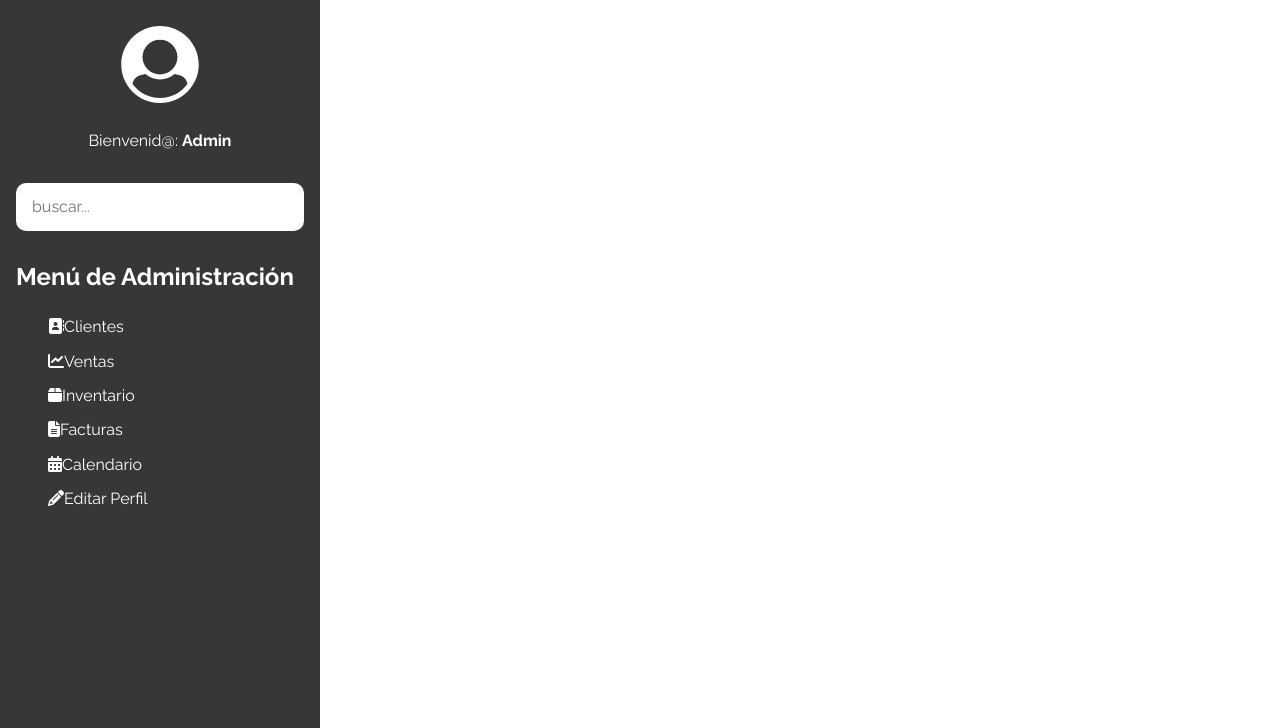
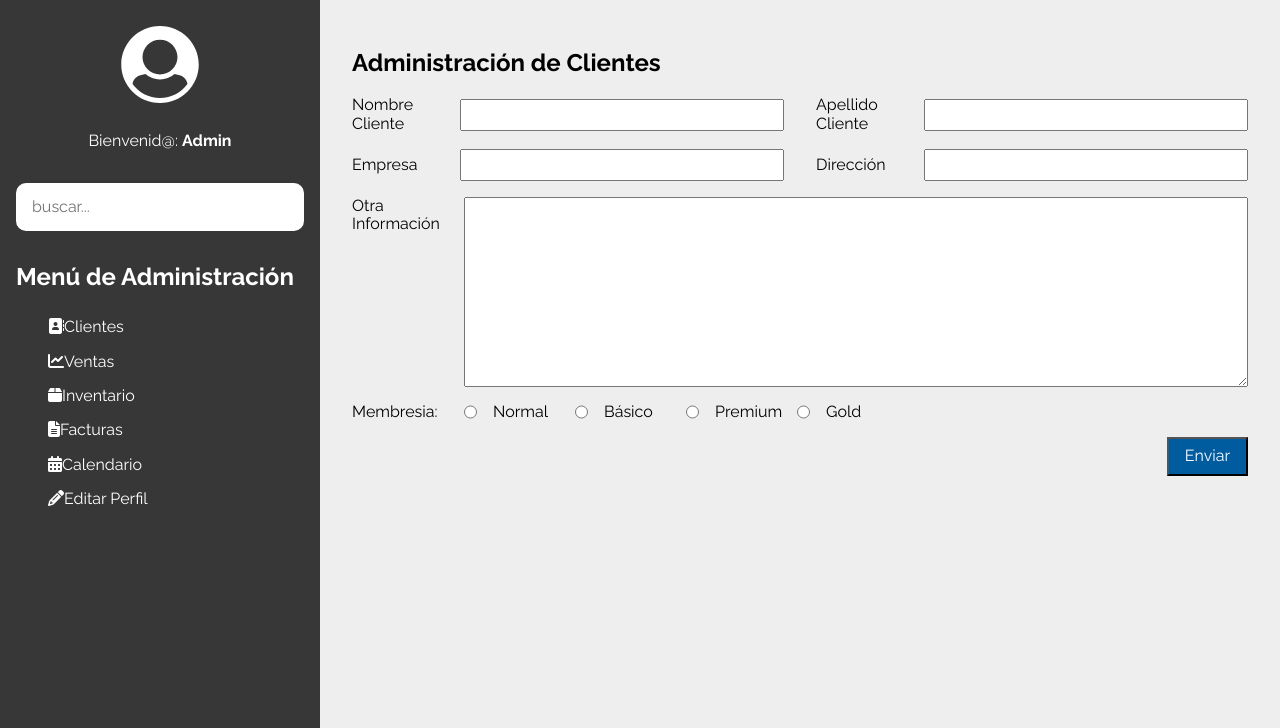
Before and after one commit to ZunoRick/CursoCSS_Grid_Flexbox, a website: page adminFlex-inicio/index.html in a window 1280 px wide. Shown: the part 72-800 px from the top of the page. Drawn offline with nearby package versions, Linux system fonts and the light colour scheme.

Commit message:
Finalizando proyecto de AdminFlex

```diff
--- a/adminFlex-inicio/index.html
+++ b/adminFlex-inicio/index.html
@@ -96,7 +96,55 @@
             </aside>
 
             <div class="contenido">
+                <h2 class="encabezado">Administración de Clientes</h2>
 
+                <form action="#" class="formulario">
+                    <div class="campo">
+                        <label for="nombre">Nombre Cliente</label>
+                        <input type="text" name="nombre" id="nombre">
+                    </div>
+
+                    <div class="campo">
+                        <label for="nombre">Apellido Cliente</label>
+                        <input type="text" name="nombre" id="nombre">
+                    </div>
+
+                    <div class="campo">
+                        <label for="nombre">Empresa</label>
+                        <input type="text" name="nombre" id="nombre">
+                    </div>
+
+                    <div class="campo">
+                        <label for="nombre">Dirección</label>
+                        <input type="text" name="nombre" id="nombre">
+                    </div>
+
+                    <div class="campo expandir">
+                        <label for="nombre">Otra Información</label>
+                        <textarea name="" id="" cols="30" rows="10"></textarea>
+                    </div>
+
+                    <div class="campo expandir">
+                        <label>Membresia:</label>
+                        <div class="opciones">
+                            <input type="radio" name="contact" id="normal" value="normal">
+                            <label for="normal">Normal</label>
+
+                            <input type="radio" name="contact" id="basico" value="basico">
+                            <label for="basico">Básico</label>
+
+                            <input type="radio" name="contact" id="premium" value="premium">
+                            <label for="premium">Premium</label>
+
+                            <input type="radio" name="contact" id="gold" value="gold">
+                            <label for="gold">Gold</label>
+                        </div>
+                    </div>
+
+                    <div class="campo enviar expandir">
+                        <input type="submit" class="boton" value="Enviar">
+                    </div>
+                </form>
             </div>
         </main>
     </div>
--- a/adminFlex-inicio/js/app.js
+++ b/adminFlex-inicio/js/app.js
@@ -1,6 +1,6 @@
 const menuIzquierdo = document.querySelector('.menu-izquierdo');
 
-menuIzquierdo.addEventListener('click', (e)  => {
+menuIzquierdo.addEventListener('click', (e) => {
      const claseMenu = e.target.classList;
 
      // Selecciona el contenedor
@@ -8,12 +8,12 @@ menuIzquierdo.addEventListener('click', (e)  => {
           flechaIzq = document.querySelector('.fa-arrow-left'),
           flechaDer = document.querySelector('.fa-arrow-right');
 
-       if(claseMenu.contains('fa-arrow-left') ) {
+     if (claseMenu.contains('fa-arrow-left')) {
           // cerrar el menú lateral
           contenedor.classList.add('no-menu');
           e.target.style.display = 'none';
           flechaDer.style.display = 'block';
-       } else if( claseMenu.contains('fa-arrow-right')) {
+     } else if (claseMenu.contains('fa-arrow-right')) {
           contenedor.classList.remove('no-menu');
           e.target.style.display = 'none';
           flechaIzq.style.display = 'block';
--- a/adminFlex-inicio/scss/_custom.scss
+++ b/adminFlex-inicio/scss/_custom.scss
@@ -1,4 +1,3 @@
-
 html {
     @include box-sizing(border-box);
     height: 100%;
@@ -12,6 +11,7 @@ html {
 body {
     font-family: $fuente_principal;
     height: 100%;
+    background-color: $gris;
 }
 img {
     max-width: 100%;
@@ -30,6 +30,12 @@ ul{
 }
 .oculto {
     display: none;
+}
+
+.no-menu.pagina{
+    .sidebar{
+        margin-left: -20rem;
+    }
 }
 
 .pagina{
@@ -83,6 +89,14 @@ ul{
         display: flex;
         align-items: center;
         padding: 1rem;
+        i {
+            color: $blanco;
+            font-size: 1.4rem;
+        }
+
+        .fa-arrow-right{
+            display: none;
+        }
     }
 
     .menu-derecho{
@@ -117,6 +131,7 @@ ul{
     flex: 0 0 20rem;
     padding: 1rem;
     color: $blanco;
+    transition: margin-left .3s ease;
 
     .usuario{
         display: flex;
@@ -194,3 +209,64 @@ ul{
     flex: 1;
     display: flex;
 }
+
+.contenido{
+    flex: 1;
+    padding: 2rem;
+}
+
+.formulario{
+    display: flex;
+    flex-wrap: wrap;
+    justify-content: space-between;
+
+    .campo{
+        flex: 0 0 100%;
+        display: flex;
+        margin-bottom: 1rem;
+        align-items: center;
+
+        @include tablet{
+            flex: 0 0 calc(50% - 1rem);
+        }
+
+        &.expandir{
+            flex: 0 0 calc(100%);
+            align-items: flex-start;
+            label{
+                flex: 0 0 12.5%;
+            }
+
+            textarea{
+                flex: 1;
+            }
+        }
+
+        label{
+            flex: 0 0 25%;
+        }
+
+        input[type="text"]{
+            flex: 0 0 75%;
+            height: 2rem;
+        }
+
+        .opciones{
+            display: flex;
+            flex: 1;
+
+            label{
+                padding-left: 1rem;
+            }
+        }
+
+        &.enviar{
+            display: flex;
+            justify-content: flex-end;
+
+            .boton{
+                @include boton($primario);
+            }
+        }
+    }
+}
```
Also changed, not shown: adminFlex-inicio/build/css/app.css, adminFlex-inicio/build/img/usuario.svg, 2 other files. Lines whose indentation alone changed are shown as unchanged.
